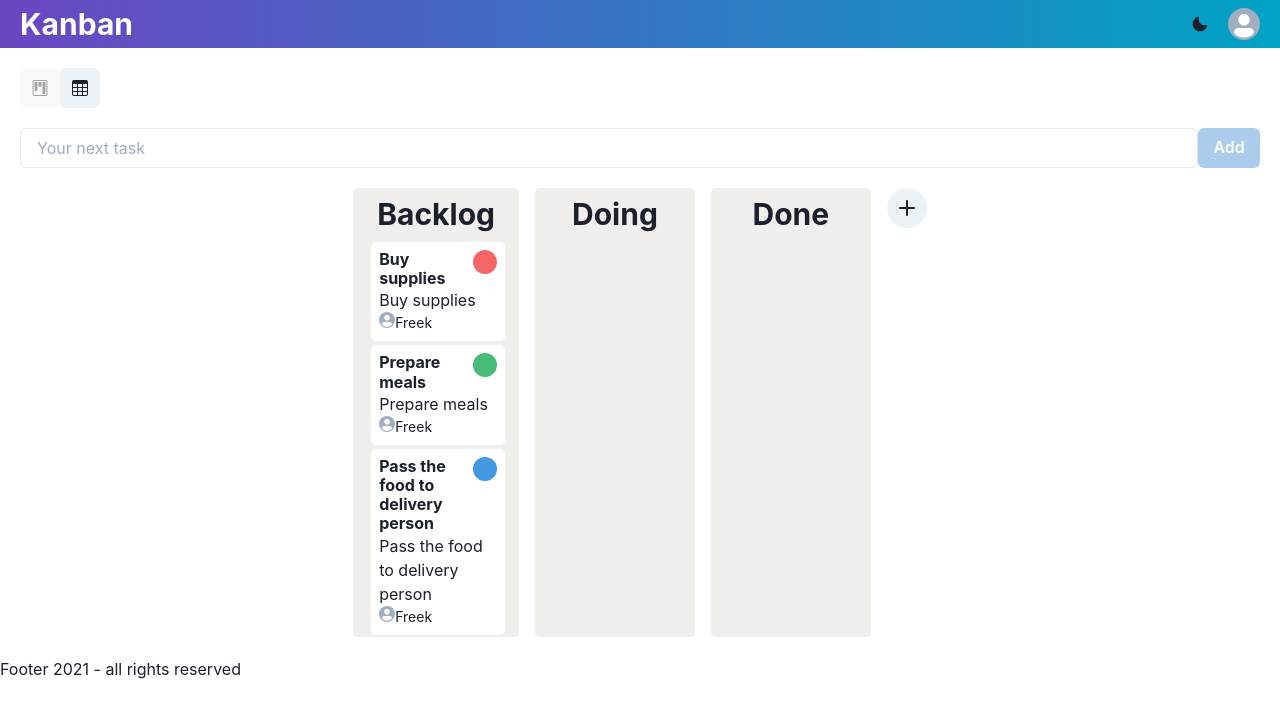
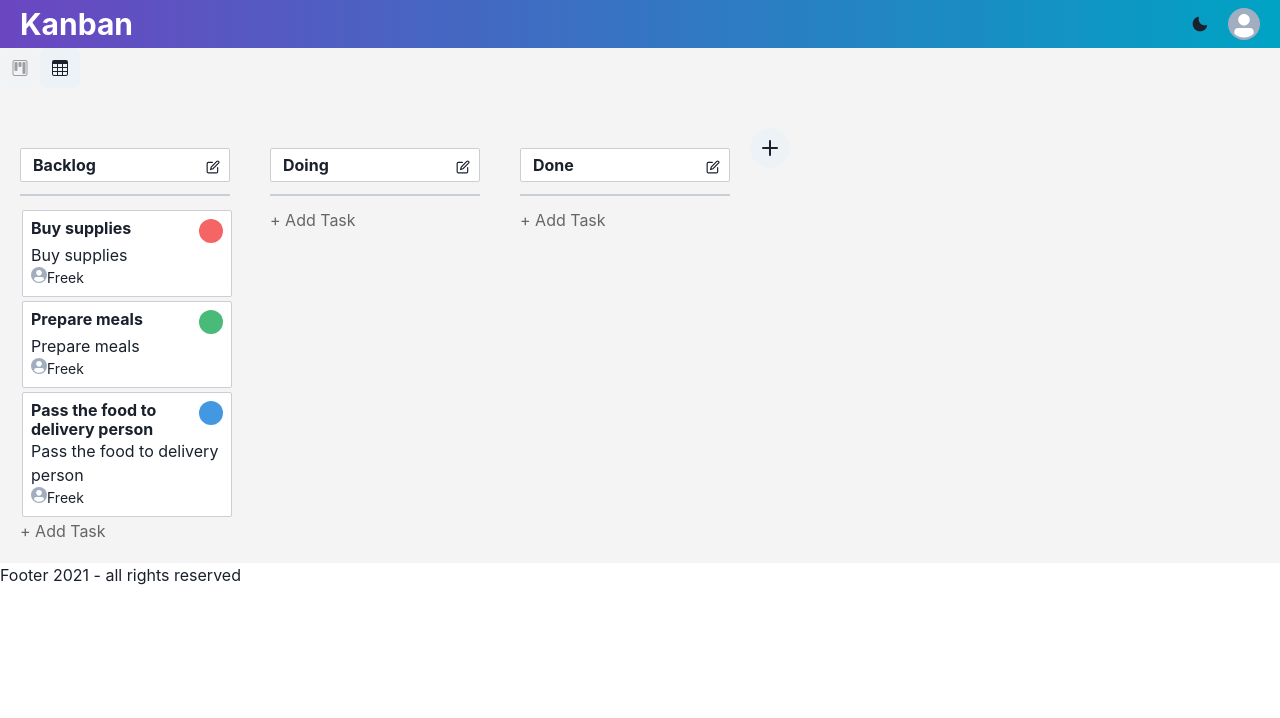
Before and after one commit to fvd2/kanban, a React (Create React App) app: page / in a window 1280 px wide. Shown: the top 718 px of the page. Built offline with nearby package versions, Linux system fonts and the light colour scheme.

Commit message:
improved board layout

```diff
--- a/src/AddTask.js
+++ b/src/AddTask.js
@@ -1,8 +1,15 @@
+import { useState, useRef, useEffect } from 'react'
 import { Button, Flex, Input } from '@chakra-ui/react'
-import { useState } from 'react'
 
-const AddTask = ({ onSubmit }) => {
+const AddTask = ({ onSubmit, hideTaskInput, isOpen, columnId}) => {
 	const [action, setAction] = useState('')
+	const inputRef = useRef()
+
+	useEffect(() => {
+		if (isOpen) {
+			inputRef.current.focus()
+		}
+	}, [isOpen])
 
 	const handleChange = event => {
 		setAction(event.target.value)
@@ -10,17 +17,29 @@ const AddTask = ({ onSubmit }) => {
 
 	const handleSubmit = event => {
 		event.preventDefault()
-		onSubmit(action)
-		setAction('')
+		if(action.trim().length > 0) {
+			onSubmit(action, columnId)
+			setAction('')
+			hideTaskInput()
+		}
+		else {
+			hideTaskInput()
+		}
+	}
+
+	const handleBlur = () => {
+		hideTaskInput()
 	}
 
 	return (
 		<form onSubmit={handleSubmit}>
 			<Flex>
 				<Input
+					ref={inputRef}
 					value={action}
 					placeholder="Your next task"
 					onChange={handleChange}
+					onBlur={handleBlur}
 				/>
 				<Button type="submit" isDisabled={!action} colorScheme="blue">
 					Add
--- a/src/Board.js
+++ b/src/Board.js
@@ -1,22 +1,12 @@
 import { useState } from 'react'
-import Column from './Column'
-import {
-	Container as Box,
-	Flex,
-	useDisclosure,
-	IconButton,
-	Icon
-} from '@chakra-ui/react'
+import { Box, Flex, IconButton, Icon, useDisclosure } from '@chakra-ui/react'
 import { BsKanban, BsTable } from 'react-icons/bs'
-import { AddIcon } from '@chakra-ui/icons'
-import { DragDropContext, Droppable } from 'react-beautiful-dnd'
+import { DragDropContext } from 'react-beautiful-dnd'
 import NewColumnModal from './NewColumnModal'
-import AddTask from './AddTask'
+import BoardView from './BoardView'
 import TableView from './TableView'
 import { v4 as uuidv4 } from 'uuid'
 import DUMMY_DATA from './data'
-
-
 
 const Board = () => {
 	const [data, setData] = useState(DUMMY_DATA)
@@ -69,17 +59,16 @@ const Board = () => {
 		}))
 	}
 
-	const handleNewTask = taskTitle => {
+	const handleNewTask = (taskTitle, columnId) => {
 		const newTask = {
 			id: uuidv4(),
-			title: taskTitle
+			title: taskTitle,
+			color: '#EAEAEA'
 		}
 		setData(prevState => ({
 			...prevState,
 			...(prevState.tasks[newTask.id] = newTask),
-			...prevState.columns[
-				Object.keys(prevState.columns)[0]
-			].taskIds.push(newTask.id)
+			...prevState.columns[columnId].taskIds.push(newTask.id)
 		}))
 	}
 
@@ -97,47 +86,12 @@ const Board = () => {
 	const handleColorChange = (taskId, color) => {
 		setData(prevState => ({
 			...prevState,
-			...prevState.tasks[taskId].color = color
+			...(prevState.tasks[taskId].color = color)
 		}))
 	}
 
-	const board = (
-		<Droppable droppableId="board" type="column" direction="horizontal">
-			{provided => (
-				<>
-					<Box
-						display="flex"
-						ref={provided.innerRef}
-						{...provided.droppableProps}>
-						{DUMMY_DATA.columnOrder.map((columnId, index) => (
-							<Column
-								key={columnId}
-								id={columnId}
-								index={index}
-								title={data.columns[columnId].title}
-								taskIds={data.columns[columnId].taskIds}
-								tasks={data.columns[columnId].taskIds.map(
-									taskId => data.tasks[taskId]
-								)}
-								onDrop={handleOnDragEnd}
-								onTitleSubmit={handleColumnTitleChange}
-								onColorChange={handleColorChange}
-							/>
-						))}
-						<IconButton
-							isRound={true}
-							aria-label="Add column"
-							icon={<AddIcon />}
-							onClick={onOpen}
-						/>
-					</Box>
-					{provided.placeholder}
-				</>
-			)}
-		</Droppable>
-	)
-
 	return (
+		<Box m={0} p={0} bg="#F4F4F4">
 			<DragDropContext onDragEnd={handleOnDragEnd}>
 				<NewColumnModal
 					isOpen={isOpen}
@@ -145,7 +99,7 @@ const Board = () => {
 					onClose={onClose}
 					onAdd={handleNewColumn}
 				/>
-			<Flex direction="column" m={5}>
+				<Flex direction="column">
 					<Flex mb={5}>
 						<IconButton
 							isDisabled={view === 'board'}
@@ -158,12 +112,25 @@ const Board = () => {
 							icon={<Icon as={BsTable} />}
 						/>
 					</Flex>
-				<AddTask onSubmit={handleNewTask} />
 					<Flex mt={5}>
-					{view === 'board' ? board : <TableView data={data} />}
+						{view === 'board' ? (
+							<BoardView
+								data={data}
+								onOpen={onOpen}
+								onTaskSubmit={handleNewTask}
+								onDrop={handleOnDragEnd}
+								onColumnSubmit={handleColumnTitleChange}
+								onColorChange={handleColorChange}
+							/>
+						) : (
+							<TableView
+								data={data}
+							/>
+						)}
 					</Flex>
 				</Flex>
 			</DragDropContext>
+		</Box>
 	)
 }
 
--- /dev/null
+++ b/src/BoardView.js
@@ -0,0 +1,54 @@
+import Column from './Column'
+import { Box, IconButton } from '@chakra-ui/react'
+import { AddIcon } from '@chakra-ui/icons'
+import { Droppable } from 'react-beautiful-dnd'
+import DUMMY_DATA from './data'
+
+const BoardView = ({
+	data,
+	onOpen,
+	onDrop,
+	onColumnSubmit,
+	onTaskSubmit,
+	onColorChange
+}) => {
+	return (
+		<Droppable droppableId="board" type="column" direction="horizontal">
+			{provided => (
+				<>
+					<Box
+						display="flex"
+						ref={provided.innerRef}
+						{...provided.droppableProps}>
+						{DUMMY_DATA.columnOrder.map((columnId, index) => (
+							<Column
+								width="250px"
+								key={columnId}
+								id={columnId}
+								index={index}
+								title={data.columns[columnId].title}
+								taskIds={data.columns[columnId].taskIds}
+								tasks={data.columns[columnId].taskIds.map(
+									taskId => data.tasks[taskId]
+								)}
+								onDrop={onDrop}
+								onColumnSubmit={onColumnSubmit}
+								onTaskSubmit={onTaskSubmit}
+								onColorChange={onColorChange}
+							/>
+							))}
+							{provided.placeholder}
+						<IconButton
+							isRound={true}
+							aria-label="Add column"
+							icon={<AddIcon />}
+							onClick={onOpen}
+						/>
+					</Box>
+				</>
+			)}
+		</Droppable>
+	)
+}
+
+export default BoardView
--- a/src/Column.js
+++ b/src/Column.js
@@ -1,23 +1,49 @@
-import { useState } from 'react'
+import { useState, useRef, useEffect } from 'react'
 import { Draggable, Droppable } from 'react-beautiful-dnd'
 import {
+	Box,
 	Container,
-	Center,
+	Flex,
+	FormControl,
 	Heading,
+	IconButton,
 	Input,
-	FormControl
+	Text
 } from '@chakra-ui/react'
 import { Formik, Form, Field } from 'formik'
+import AddTask from "./AddTask"
 import TaskList from './TaskList'
+import { EditIcon } from '@chakra-ui/icons'
 
-const Column = ({ id, title, tasks, index, onTitleSubmit, onColorChange }) => {
-	const [editTitle, setEditTitle] = useState(false)
+const Column = ({
+	width,
+	id,
+	title,
+	tasks,
+	index,
+	onColumnSubmit,
+	onTaskSubmit,
+	onColorChange
+}) => {
+	const [isEditingTitle, setEditingTitle] = useState(false)
+	const inputRef = useRef()
+	useEffect(() => {
+		if(isEditingTitle) {
+			inputRef.current.focus()
+		}
+	},[isEditingTitle])
 
 	const handleTitleSelect = () => {
-		setEditTitle(prevState => !prevState)
+		setEditingTitle(prevState => !prevState)
 	}
 
-	const editColumnField = (
+	const [isOpen, setIsOpen] = useState(false)
+
+    const toggleAddTask = () => {
+        setIsOpen(prevState => !prevState)
+    }
+
+	const editTitleField = (
 		<Formik
 			initialValues={{ columnName: title }}
 			validate={values => {
@@ -28,7 +54,7 @@ const Column = ({ id, title, tasks, index, onTitleSubmit, onColorChange }) => {
 				return errors
 			}}
 			onSubmit={values => {
-				onTitleSubmit({ id, title: values.columnName })
+				onColumnSubmit({ id, title: values.columnName })
 				handleTitleSelect()
 			}}>
 			{({ handleSubmit, errors }) => (
@@ -38,6 +64,7 @@ const Column = ({ id, title, tasks, index, onTitleSubmit, onColorChange }) => {
 							<FormControl isInvalid={errors.columnName}>
 								<Input
 									{...field}
+									ref={inputRef}
 									name="columnName"
 									placeholder="Column name"
 									onBlur={handleSubmit}
@@ -51,42 +78,58 @@ const Column = ({ id, title, tasks, index, onTitleSubmit, onColorChange }) => {
 	)
 
 	return (
+		<Box>
 			<Draggable draggableId={id} index={index}>
 				{provided => (
 					<Container
+						width={width}
 						ref={provided.innerRef}
 						{...provided.draggableProps}
 						{...provided.dragHandleProps}
-					mr="1em"
-					borderRadius="5px"
-					bg="#F0EFEB">
-					<Center>
-						{editTitle ? (
-							editColumnField
+						p={5}>
+						<Box
+							align="center"
+							bg="#FFFFFF"
+							mb={3}
+							p={0}
+							border="1px solid #CACFD6"
+							borderRadius={2}>
+							{isEditingTitle ? (
+								editTitleField
 							) : (
+								<Flex align="center" justify="space-between">
 									<Heading
-								onClick={handleTitleSelect}
-								m={2}
-								size={'lg'}>
+										ml={3} mt={1}
+										mb={1}
+										align="center"
+										lineHeight="unset"
+										size="sm">
 										{title}
 									</Heading>
+									<IconButton onClick={handleTitleSelect} size="sm" variant="unstyled" icon={<EditIcon />} />
+								</Flex>
 							)}
-					</Center>
+						</Box>
+						<Box mb={3} borderBottom="2px solid #CACFD6" />
 						<Droppable droppableId={id} type="task" index={index}>
 							{provided => (
 								<div ref={provided.innerRef}>
 									<TaskList
 										{...provided.droppableProps}
 										tasks={tasks}
-									onColorChange={onColorChange}></TaskList>
+										onColorChange={onColorChange}
+										onTaskSubmit={onTaskSubmit}
+										columnId={id}></TaskList>
 									{provided.placeholder}
 								</div>
 							)}
 						</Droppable>
 						{provided.placeholder}
+						{!isOpen ? <Text justify="center" color="#666666" onClick={toggleAddTask}>+ Add Task</Text> : <AddTask onSubmit={onTaskSubmit} hideTaskInput={toggleAddTask} isOpen={isOpen} columnId={id}/>}
 					</Container>
 				)}
 			</Draggable>
+		</Box>
 	)
 }
 
--- a/src/TableView.js
+++ b/src/TableView.js
@@ -1,16 +1,17 @@
-import { Table, Thead, Tr, Th, Tbody, Td } from '@chakra-ui/react'
+import { Flex, Table, Thead, Tr, Th, Tbody, Td } from '@chakra-ui/react'
 
-const TableView = ({ data }) => {
+const TableView = ({ data, onTaskSubmit }) => {
 
 	const tableRows = Object.values(data.columns).map(column =>
 		column.taskIds.map(task => (
 			<Tr key={data.tasks[task].id}>
 				<Td>{column.title}</Td>
-				<Td>{data.tasks[task].content}</Td>
+				<Td>{data.tasks[task].title}</Td>
 			</Tr>
 		)))
 
 	return (
+		<Flex direction="column">
 		<Table variant="simple">
 			<Thead>
 				<Tr>
@@ -20,6 +21,7 @@ const TableView = ({ data }) => {
 			</Thead>
 			<Tbody>{tableRows}</Tbody>
 		</Table>
+		</Flex>
 	)
 }
 
--- a/src/Task.js
+++ b/src/Task.js
@@ -1,4 +1,3 @@
-import { useState } from 'react'
 import { Draggable } from 'react-beautiful-dnd'
 import {
 	Avatar,
@@ -8,8 +7,6 @@ import {
 	IconButton,
 	Popover,
 	PopoverContent,
-	PopoverCloseButton,
-	PopoverHeader,
 	PopoverTrigger,
 	Portal,
 	Text
@@ -17,15 +14,13 @@ import {
 import { colors } from './theme'
 
 const Task = ({ id, index, title, color, owner, onColorChange }) => {
-	const [popover, setPopover] = useState(false)
 
 	const handleColorChange = (colorId, onClose) => {
 		onColorChange(id, colors.tasks[colorId])
-		setPopover(false)
 		onClose()
 	}
 
-	const availableColors = [1, 2, 3, 4, 5]
+	const availableColors = [1, 2, 3, 4, 5, 6]
 	const colorButtons = onClose =>
 		availableColors.map(colorId => (
 			<IconButton
@@ -48,7 +43,8 @@ const Task = ({ id, index, title, color, owner, onColorChange }) => {
 						bg="white"
 						m={0.5}
 						p={2}
-						borderRadius={5}
+						border="1px solid #CACFD6"
+						borderRadius={2}
 						boxShadow={'2x1'}
 						{...provided.draggableProps}
 						ref={provided.innerRef}
--- a/src/TaskList.js
+++ b/src/TaskList.js
@@ -1,7 +1,8 @@
 import { Flex } from "@chakra-ui/react"
 import Task from "./Task"
 
-const TaskList = ({ tasks, onColorChange }) => {
+const TaskList = ({ tasks, onColorChange, onTaskSubmit, columnId }) => {
+
     return (<Flex direction="column">
         {tasks.map((task, index) => <Task key={task.id} id={task.id} title={task.title} owner={task.owner} color={task.color} index={index} onColorChange={onColorChange}></Task>)}
         </Flex>)
--- a/src/theme.js
+++ b/src/theme.js
@@ -12,7 +12,7 @@ export const colors = {
 		3: '#48BB78',
 		4: '#38B2AC',
 		5: '#4299e1',
-		6: '#9F7AEA'
+		6: '#EAEAEA'
 	}
 }
 
```
Lines whose indentation alone changed are shown as unchanged.
